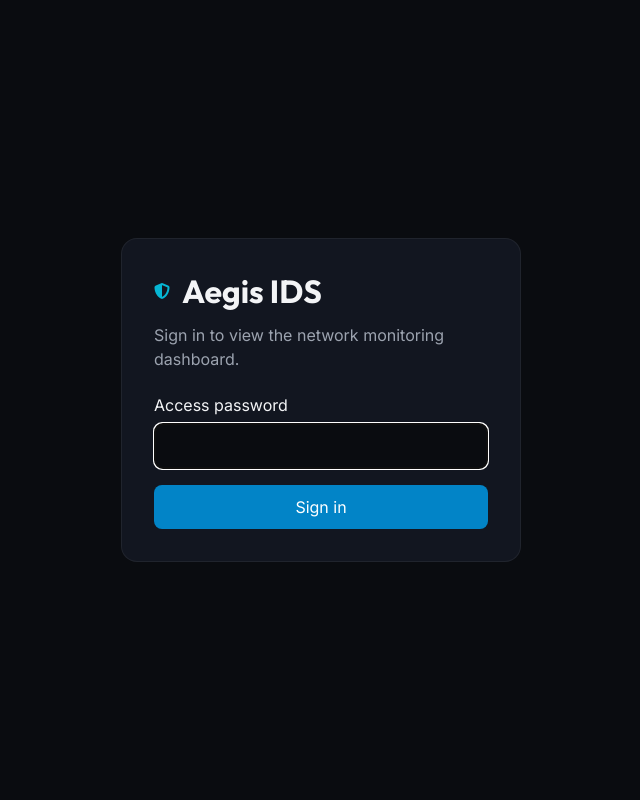
After one commit to Chaitanya1092/Traffic-Anomaly-Detection-IDS, a Flask app: template templates/login.html in a window 1280 px wide. The commit adds this page. Shown: the whole page, without its empty margins (319-959 px from the left). Run offline with Flask 3, Linux system fonts and the light colour scheme; the template is opened without the code that fills it, so the values that code supplies are empty; the visitor is signed in with stand-in values (Sample User, id 1); parts of the project's set-up code (start-up, migrations or seed data) failed here and were passed over.

Commit message:
Add password-protected web access
Co-authored-by: Copilot <223556219+Copilot@users.noreply.github.com>

```diff
--- a/app.py
+++ b/app.py
@@ -2,7 +2,8 @@ import os
 import time
 import threading
 import logging
-from flask import Flask, render_template, jsonify, request, Response
+import hmac
+from flask import Flask, render_template, jsonify, request, Response, redirect, session, url_for
 
 from config import ConfigManager
 from database.db_manager import DBManager
@@ -23,6 +24,12 @@ from detectors import (
 
 app = Flask(__name__)
 app.secret_key = os.urandom(24)
+app.config.update(
+    SESSION_COOKIE_HTTPONLY=True,
+    SESSION_COOKIE_SAMESITE="Lax",
+    SESSION_COOKIE_SECURE=True,
+)
+web_password = os.environ.get("IDS_WEB_PASSWORD", "")
 
 config_mgr = ConfigManager()
 db_mgr = DBManager()
@@ -37,6 +44,40 @@ stop_capture_event = threading.Event()
 
 detectors = []
 ml_detector = None
+
+
+@app.before_request
+def require_login():
+    if request.endpoint in {"login", "static"}:
+        return None
+    if not session.get("authenticated"):
+        if request.path.startswith("/api/"):
+            return jsonify({"error": "Authentication required"}), 401
+        return redirect(url_for("login"))
+    return None
+
+
+@app.route("/login", methods=["GET", "POST"])
+def login():
+    if not web_password:
+        return "Set IDS_WEB_PASSWORD before starting the IDS.", 503
+    if session.get("authenticated"):
+        return redirect(url_for("index"))
+    if request.method == "POST":
+        supplied_password = request.form.get("password", "")
+        if hmac.compare_digest(supplied_password.encode("utf-8"), web_password.encode("utf-8")):
+            session.clear()
+            session["authenticated"] = True
+            return redirect(url_for("index"))
+        return render_template("login.html", error="Incorrect password."), 401
+    return render_template("login.html")
+
+
+@app.route("/logout", methods=["POST"])
+def logout():
+    session.clear()
+    return redirect(url_for("login"))
+
 
 def packet_callback(packet):
     """Callback function executed for every sniffed network packet."""
@@ -368,7 +409,11 @@ def get_logs():
 
 
 if __name__ == "__main__":
+    if len(web_password) < 16:
+        raise SystemExit("Set IDS_WEB_PASSWORD to a password of at least 16 characters before starting.")
+
+    from waitress import serve
 
     start_capture_engine()
 
-    app.run(host="0.0.0.0", port=5000, debug=False, use_reloader=False)
+    serve(app, host="127.0.0.1", port=5000)
--- a/requirements.txt
+++ b/requirements.txt
@@ -1,3 +1,4 @@
 scapy>=2.5.0
 Flask>=3.0.0
 requests>=2.31.0
+waitress>=3.0.0
--- a/static/css/style.css
+++ b/static/css/style.css
@@ -108,6 +108,87 @@ body {
     -webkit-background-clip: text;
     -webkit-text-fill-color: transparent;
     letter-spacing: 0.5px;
+}
+
+.logout-button {
+    width: 100%;
+    padding: 0.7rem 0.8rem;
+    color: var(--text-secondary);
+    background: transparent;
+    border: 1px solid var(--border-glass);
+    border-radius: 0.5rem;
+    cursor: pointer;
+    font: inherit;
+}
+
+.logout-button:hover {
+    color: var(--text-primary);
+    border-color: var(--border-focus);
+}
+
+.login-page {
+    align-items: center;
+    justify-content: center;
+    padding: 1.5rem;
+}
+
+.login-card {
+    width: min(100%, 400px);
+    padding: 2rem;
+    background: var(--bg-secondary);
+    border: 1px solid var(--border-glass);
+    border-radius: 1rem;
+}
+
+.login-brand {
+    display: flex;
+    align-items: center;
+    gap: 0.75rem;
+    margin-bottom: 0.75rem;
+    color: var(--accent-cyan);
+}
+
+.login-brand h1 {
+    color: var(--text-primary);
+    font-family: 'Outfit', sans-serif;
+}
+
+.login-card > p {
+    margin-bottom: 1.5rem;
+    color: var(--text-secondary);
+    line-height: 1.5;
+}
+
+.login-card label {
+    display: block;
+    margin-bottom: 0.5rem;
+}
+
+.login-card input {
+    width: 100%;
+    padding: 0.75rem;
+    color: var(--text-primary);
+    background: var(--bg-primary);
+    border: 1px solid var(--border-glass);
+    border-radius: 0.5rem;
+    font: inherit;
+}
+
+.login-card button {
+    width: 100%;
+    margin-top: 1rem;
+    padding: 0.75rem;
+    color: white;
+    background: var(--accent-blue);
+    border: 0;
+    border-radius: 0.5rem;
+    cursor: pointer;
+    font: inherit;
+}
+
+.login-error {
+    margin-bottom: 1rem;
+    color: var(--sev-critical);
 }
 
 .nav-links {
--- a/templates/base.html
+++ b/templates/base.html
@@ -71,6 +71,9 @@
                 <div class="widget-title" style="margin-top: 1rem; margin-bottom: 0.25rem;">Captured Packets</div>
                 <div id="sidebar-packets" style="font-family: 'Outfit'; font-weight: 700; color: #fff; font-size: 1.1rem;">0</div>
             </div>
+            <form action="{{ url_for('logout') }}" method="post">
+                <button class="logout-button" type="submit">Sign out</button>
+            </form>
         </aside>
 
         <!-- Main Content Area -->
--- /dev/null
+++ b/templates/login.html
@@ -0,0 +1,27 @@
+<!DOCTYPE html>
+<html lang="en">
+<head>
+    <meta charset="UTF-8">
+    <meta name="viewport" content="width=device-width, initial-scale=1.0">
+    <title>Sign in | Aegis IDS</title>
+    <link rel="stylesheet" href="https://cdnjs.cloudflare.com/ajax/libs/font-awesome/6.4.0/css/all.min.css">
+    <link rel="stylesheet" href="{{ url_for('static', filename='css/style.css') }}">
+</head>
+<body class="login-page">
+    <main class="login-card">
+        <div class="login-brand">
+            <i class="fa-solid fa-shield-halved"></i>
+            <h1>Aegis IDS</h1>
+        </div>
+        <p>Sign in to view the network monitoring dashboard.</p>
+        {% if error %}
+        <div class="login-error" role="alert">{{ error }}</div>
+        {% endif %}
+        <form method="post">
+            <label for="password">Access password</label>
+            <input id="password" name="password" type="password" autocomplete="current-password" required autofocus>
+            <button type="submit">Sign in</button>
+        </form>
+    </main>
+</body>
+</html>
```
Also changed, not shown: README.md.
